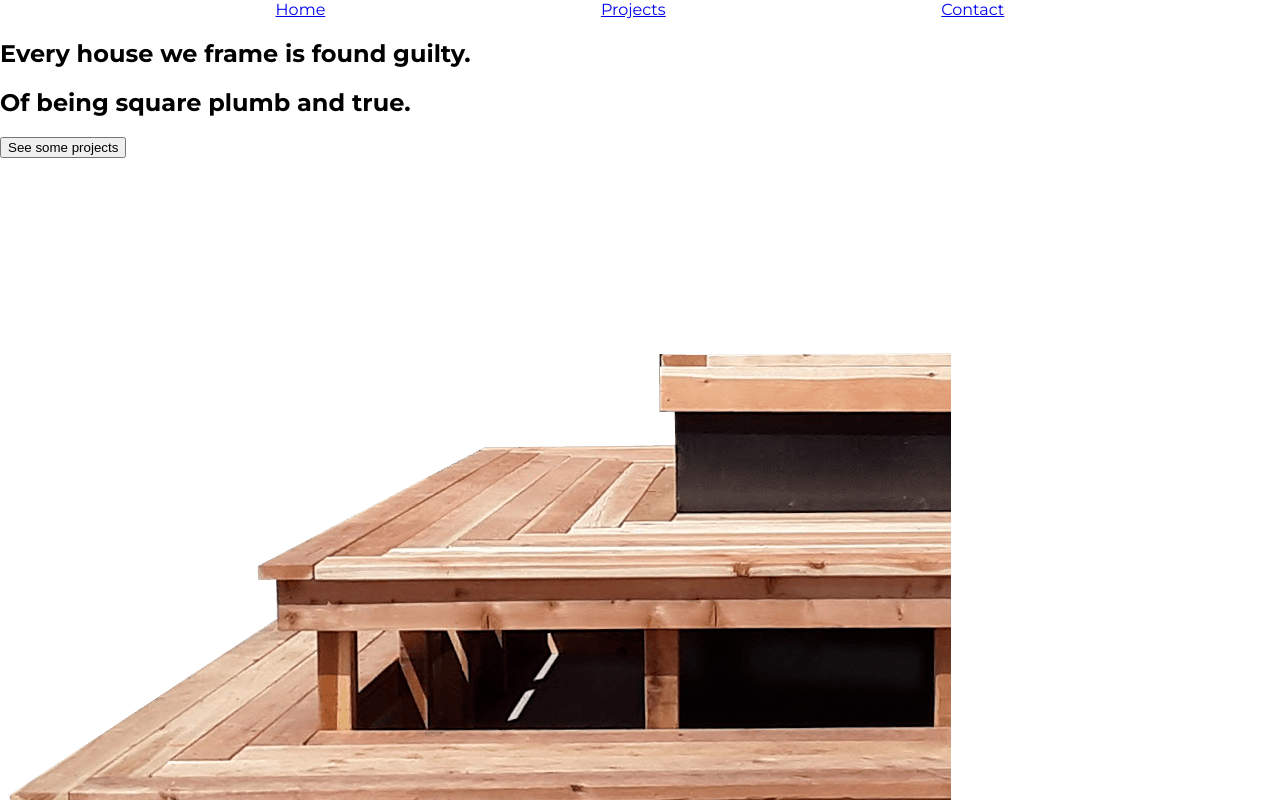
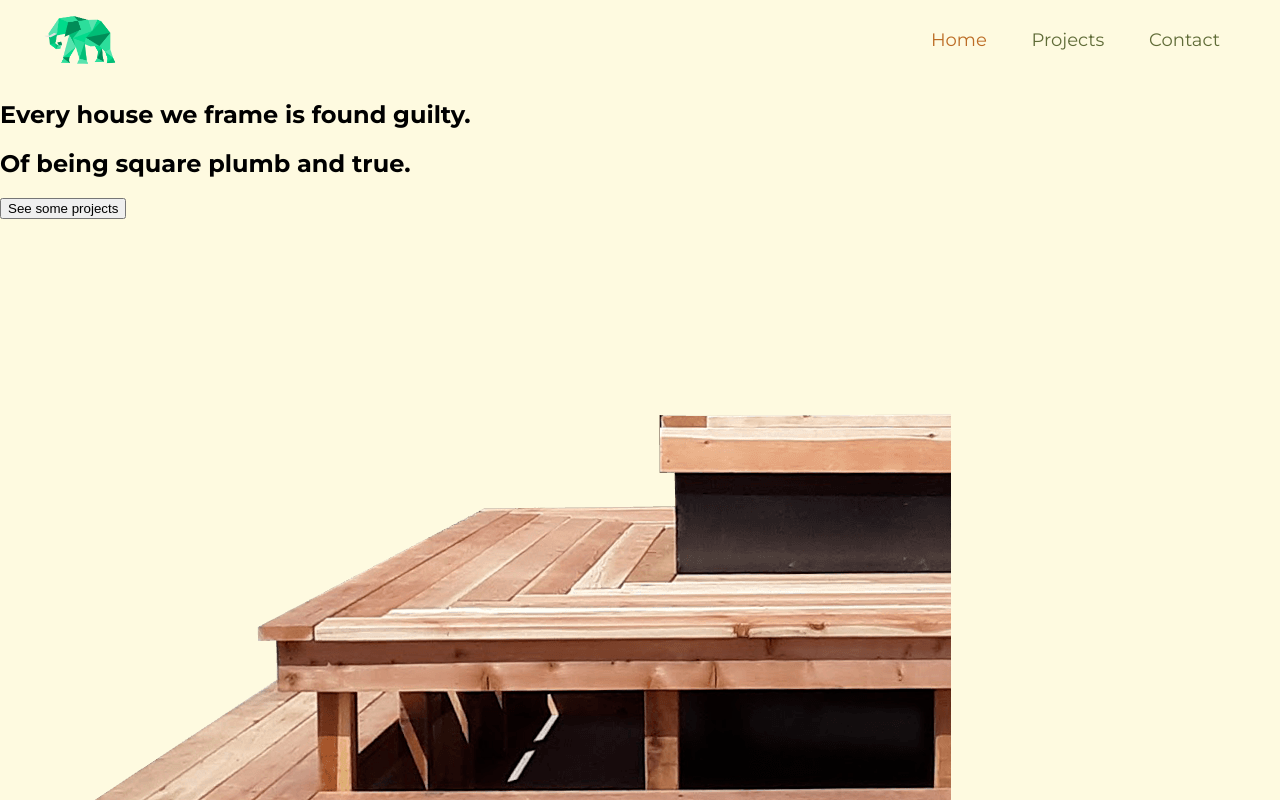
Before and after one commit to Eric-Lingren/lee-carpentry, a React (Create React App) app: page / in a window 1280 px wide. Shown: the top 800 px of the page. Built offline with nearby package versions, Linux system fonts and the light colour scheme; no server answers.

Commit message:
styled the navbar

```diff
--- a/src/navbar/Navbar.js
+++ b/src/navbar/Navbar.js
@@ -1,6 +1,7 @@
 import { useEffect, useState, useContext } from 'react'
-import { Link } from 'react-router-dom'
+import { NavLink } from 'react-router-dom'
 import { AuthContext } from '../context/AuthProvider'
+import Logo from '../assets/jade-elephant.png'
 
 const Navbar = () => {
     const [isAdmin, setIsAdmin] = useState(false)
@@ -16,17 +17,22 @@ const Navbar = () => {
 
 
     return (
-        <div style={{ display: 'flex', justifyContent: 'space-evenly'}} >
-            <Link to='/'> Home </Link>
-            <Link to='/projects'> Projects </Link>
-            <Link to='/contact'> Contact </Link>
-            {isAdmin &&
-                <>
-                    <Link to='/admin/projects/create'> Create Project </Link>
-                    <Link to='/admin/projects/edit'> Edit Project </Link>
-                </>
-            }
-        </div>
+        <nav>
+            <NavLink className="logo-link" to='/'>
+                <img src={Logo} alt="Logo" />
+            </NavLink>
+            <div className="navlinks-container">
+                <NavLink className="navlink" activeClassName="navlink-selected" exact to='/'> Home </NavLink>
+                <NavLink className="navlink" activeClassName="navlink-selected" to='/projects'> Projects </NavLink>
+                <NavLink className="navlink" activeClassName="navlink-selected" to='/contact'> Contact </NavLink>
+                {isAdmin &&
+                    <>
+                        <NavLink className="navlink" activeClassName="navlink-selected" to='/admin/projects/create'> Create Project </NavLink>
+                        <NavLink className="navlink" activeClassName="navlink-selected" to='/admin/projects/edit'> Edit Project </NavLink>
+                    </>
+                }
+            </div>
+        </nav>
     )
 }
 
--- a/src/styles/base/base.scss
+++ b/src/styles/base/base.scss
@@ -1,4 +1,5 @@
 body {
   margin: 0;
   font-family: "Montserrat", Arial, Helvetica, sans-serif;
+  background: $site-background;
 }
--- /dev/null
+++ b/src/styles/layout/navigation.scss
@@ -0,0 +1,25 @@
+nav {
+  display: flex;
+  justify-content: space-between;
+  align-items: center;
+  width: calc(100vw - 80px);
+  height: 80px;
+  margin: 0 20px 0 40px;
+  img {
+    height: 100%;
+  }
+}
+
+.logo-link {
+  height: 100%;
+}
+
+.navlink {
+  font-size: 18px;
+  margin: 0 20px;
+  text-decoration: none;
+  color: $site-color-green;
+  &-selected {
+    color: $site-color-orange;
+  }
+}
--- a/src/styles/main.scss
+++ b/src/styles/main.scss
@@ -1 +1,13 @@
+//Utilities Style Imports: The utilities folder holds Sass tools, such as variables and mixins.
+// @import './utilities/mixins.scss';
+@import "./utilities/variables.scss";
+
+//Base Style Imports: The base folder holds boilderplate code for the project
 @import "./base/base.scss";
+
+//Component Style Imports: The components folder holds styles for smaller page components (widgets)
+
+//Layout Style Imports: The layout folder holds styles for the layout for things like the header, footer, navigation and flex/grid systems
+@import "./layout/navigation.scss";
+
+//Pages Style Imports: The pages folder holds any styles specific to individual pages
--- /dev/null
+++ b/src/styles/utilities/variables.scss
@@ -0,0 +1,3 @@
+$site-background: #fefae0;
+$site-color-green: #606c38;
+$site-color-orange: #bc6c25;
```
Also changed, not shown: src/assets/jade-elephant.png (added).
